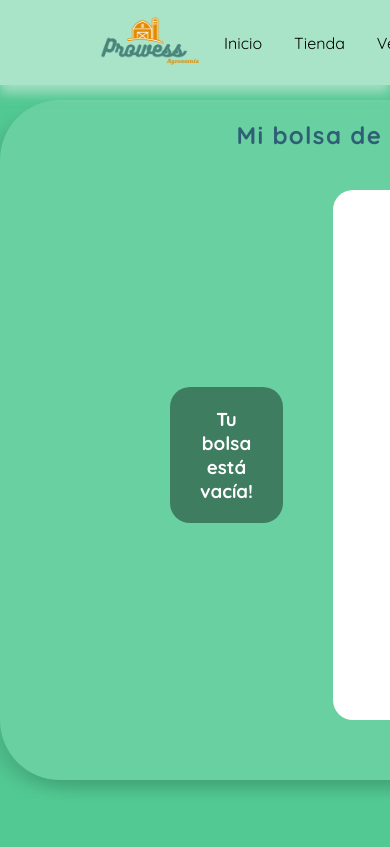
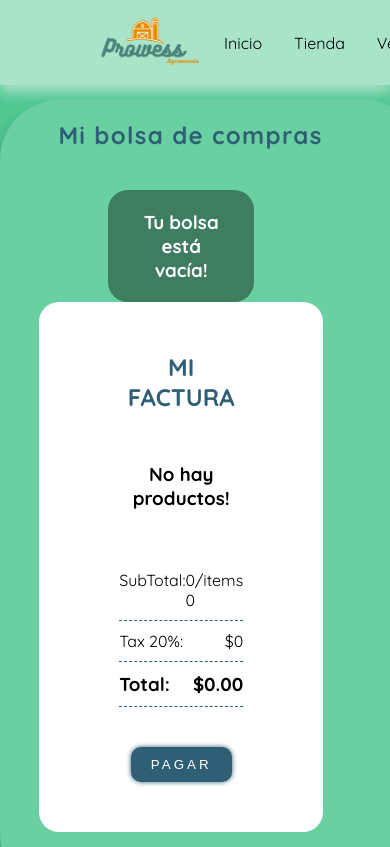
Before and after one commit to alissoncaiza/prowessAGR---Node-js, a React (Create React App) app in the folder frontend/: page /cart in a window 390 px wide. Shown: the top 847 px of the page. Built offline with nearby package versions, Linux system fonts and the light colour scheme; sample sign-in values are in the browser's storage.

Commit message:
Chancusig_Responsive

```diff
--- a/frontend/src/pages/cart/cart.css
+++ b/frontend/src/pages/cart/cart.css
@@ -204,3 +204,23 @@ h3.info-empty {
 .view-product-info {
     padding: 10px 0;
 }
+
+@media screen and (orientation: portrait) {
+    .cart-title{
+        padding-left: 10%;
+        display: flex;
+        flex-wrap: wrap;
+
+    }
+    .cart-items{
+        padding-left: 10%;
+        display: flex;
+        flex-wrap: wrap;
+    }
+    .card-footer.cart{
+        display: flex;
+        flex-wrap: wrap;
+        justify-content: center;
+        align-items: center;
+    }
+}
```
Also changed, not shown: 1 other file (tests, documents, lock files or other folders).
